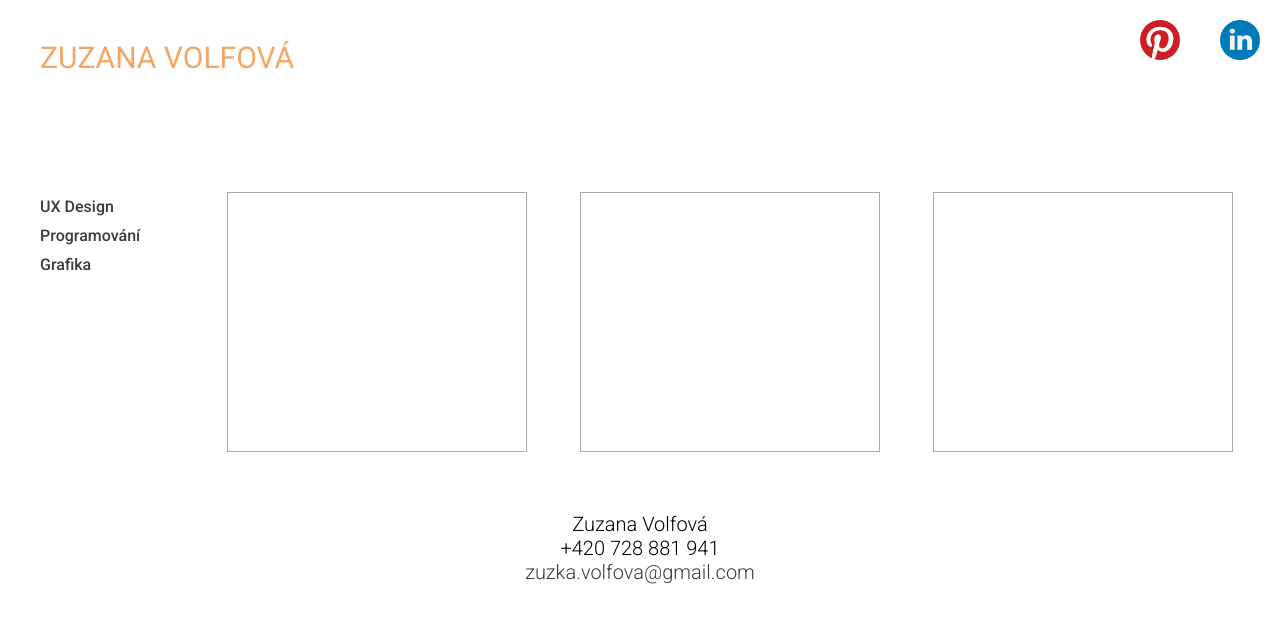
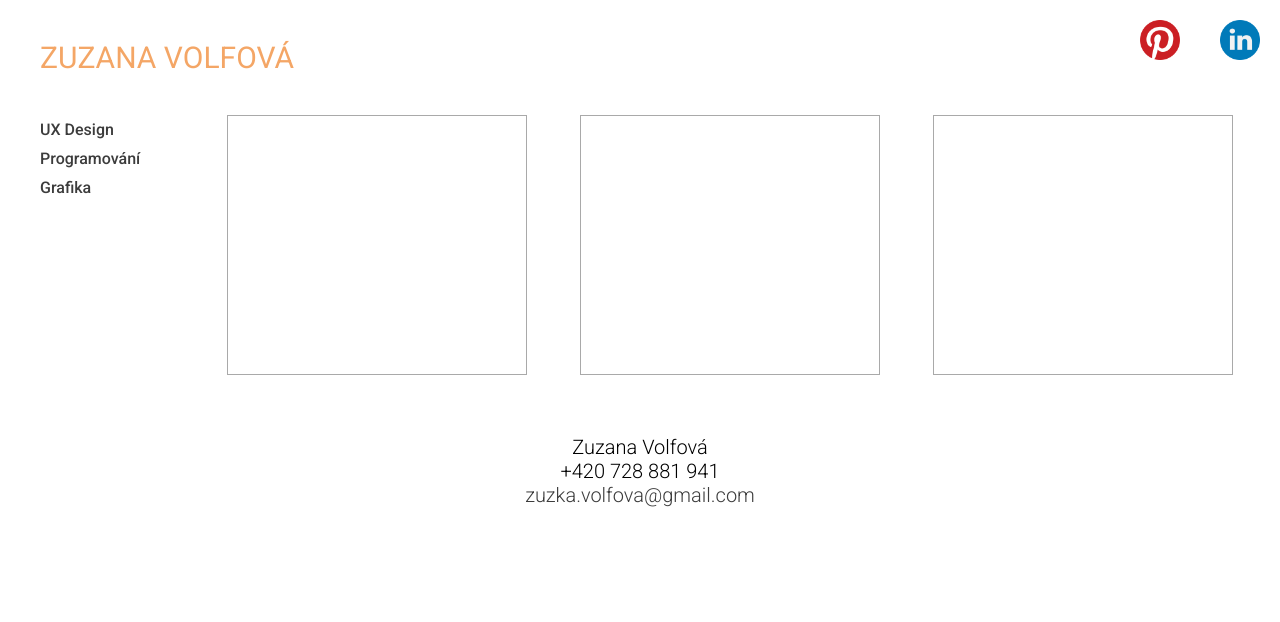
Before and after one commit to zuzanavolfova/zuzana-volfova, an Eleventy site: page index.html in a window 1280 px wide. Built offline with nearby package versions, Linux system fonts and the light colour scheme; Eleventy itself is replaced by a stand-in of ours; files that its build step writes are made by us from their sources.

Commit message:
edit teplate row csreen desktop

```diff
--- a/scss/layout/_layout.scss
+++ b/scss/layout/_layout.scss
@@ -4,7 +4,7 @@
     @include mixins.desktop {
         display: grid;
         grid-template-columns: 1fr 3fr 3fr 3fr;
-        grid-template-rows: 1fr auto 1fr;
+        grid-template-rows: auto auto auto;
         grid-template-areas:
         "logo   logo      logo         media"
         "menu   navigation navigation navigation"
```
Also changed, not shown: css/style.css, 3 other files.
